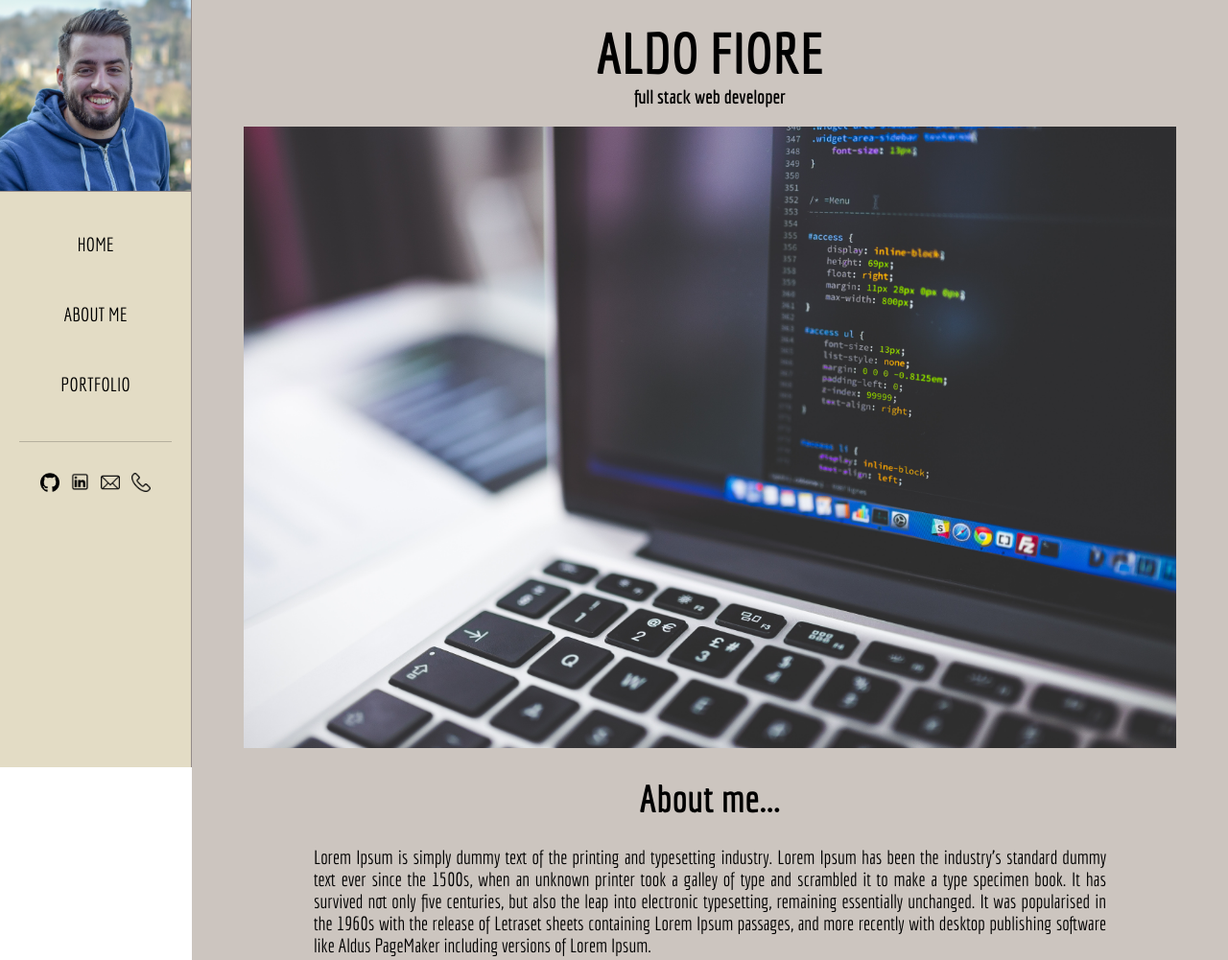
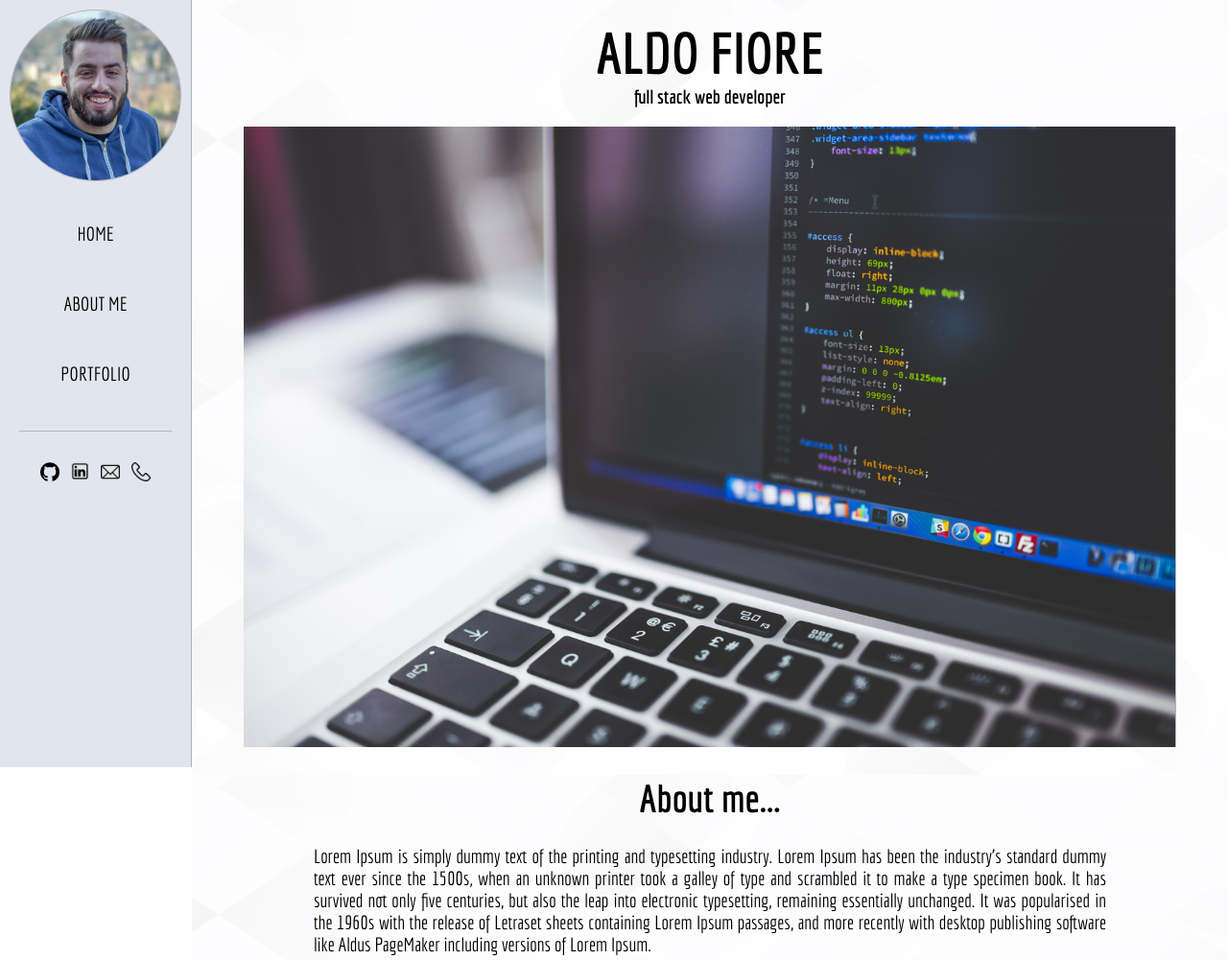
Before and after one commit to aldofiore28/portfolio-build, a PHP site: page / in a window 1280 px wide. Shown: the top 1001 px of the page at 96% size. Run offline with PHP 8.4, Linux system fonts and the light colour scheme.

Commit message:
changed colors and added background image

```diff
--- a/styles/styles.css
+++ b/styles/styles.css
@@ -19,7 +19,11 @@ body {
 /*  ==================== Containers side ====================  */
 
 .container {
-  background-color: #ccc5bf;
+  background-image: url(../img/bkg-img6.jpeg);
+  background-position: center;
+  background-repeat: no-repeat;
+  background-size: cover;
+  background-attachment: fixed;
   float: right;
   margin-left: 200px;
   text-align: center;
@@ -36,14 +40,16 @@ body {
   height: 100%;
   width: 200px;
   position: fixed;
-  background-color: #E3DCC5;
+  background-color: #E1E5EE;
   text-align: center;
-  border-right: 1px solid #948B89;
+  border-right: 1px solid #B0B2B8;
 }
 
 .fixed-navbar .profile-picture {
-  width: 100%;
-  border-bottom: 1px solid #948B89;
+  width: 90%;
+  border-radius: 50%;
+  border: 1px solid #B0B2B8;
+  margin-top: 10px;
 }
 
 .fixed-navbar ul {
@@ -114,6 +120,7 @@ body {
 .main-img img {
   width: 90%;
   max-width: 1000px;
+  border-right: 1px solid #B0B2B8;
 }
 
 /*  ==================== About me section ====================  */
@@ -125,7 +132,6 @@ body {
 .about-me p {
   font-size: 2rem;
   text-align: justify;
-  /*margin-bottom: 10px;*/
   width: 90%;
   margin: 0 auto 10px auto;
 }
@@ -152,8 +158,9 @@ body {
 .projects img {
   width: 200px;
   height: 200px;
-  border: 1px solid #948B89;
-  background-color: #E3DCC5;
+  border: 1px solid #CFD6EA;
+  /*border-radius: 10%;*/
+  background-color: #f6faff;
 }
 
 .projects p {
@@ -183,7 +190,7 @@ body {
 /*  ==================== Hover effects ====================  */
 
 .fixed-navbar ul li:hover {
-  background-color: #948B89;
+  background-color: #595758;
   opacity: 0.3;
 }
 
```
Also changed, not shown: img/bkg-img6.jpeg (added).
